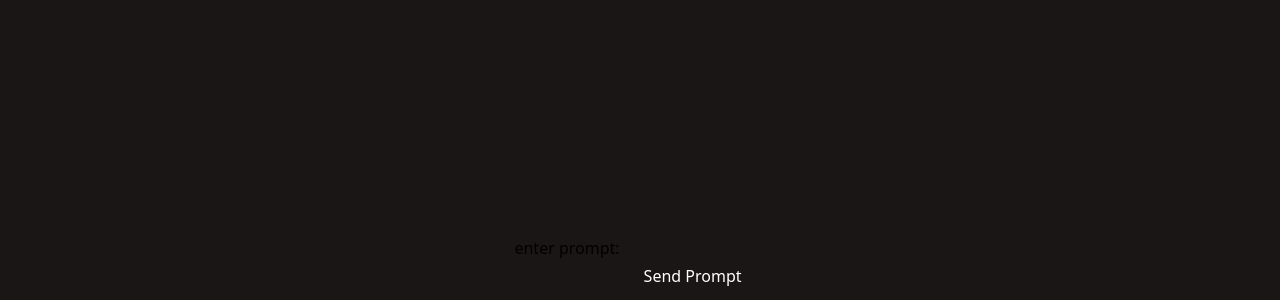
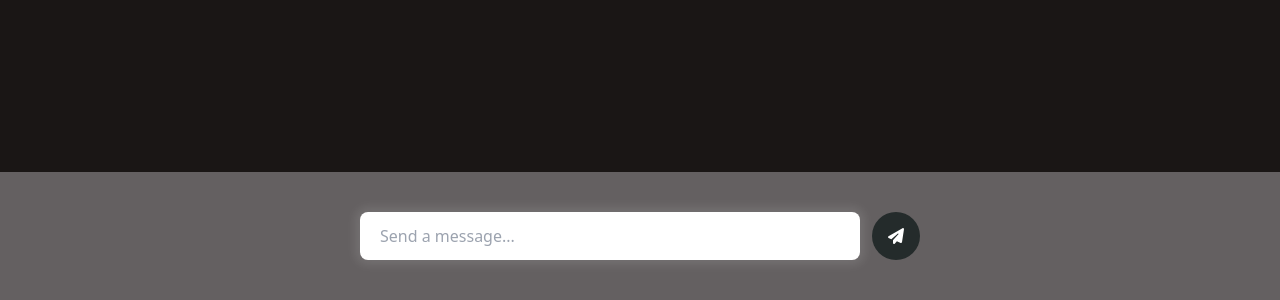
Before and after one commit to idrisaltamimi/gpt-omni, a React (Vite) app in the folder client/: page /chat in a window 1280 px wide. Shown: the part 500-800 px from the top of the page. Built offline with nearby package versions, Linux system fonts and the light colour scheme.

Commit message:
add the chat styling

```diff
--- a/client/src/index.css
+++ b/client/src/index.css
@@ -12,10 +12,7 @@ body {
   background-color: #1A1615;
 }
 
-#root {
-  max-width: 1440px;
-  width: 100%;
-  margin-inline: auto;
+/* #root {
   padding-inline: 10px;
 }
 
@@ -29,4 +26,4 @@ body {
   #root {
     padding-inline: 120px;
   }
-}
+} */
--- a/client/src/pages/Chat.tsx
+++ b/client/src/pages/Chat.tsx
@@ -1,3 +1,5 @@
+import { faPaperPlane } from '@fortawesome/free-solid-svg-icons'
+import { FontAwesomeIcon } from '@fortawesome/react-fontawesome'
 import { ChangeEvent, ReactNode, useState } from 'react'
 import SyntaxHighlighter from 'react-syntax-highlighter'
 import { monokaiSublime } from 'react-syntax-highlighter/dist/esm/styles/hljs'
@@ -15,7 +17,7 @@ const Chat = () => {
 
   return (
     <main className='flex flex-col justify-between h-full'>
-      <div className='w-full h-full flex-full'>
+      <div className='w-full'>
         {chat.length > 0 &&
           chat.map(el => (
             el.isBot ? (
@@ -29,23 +31,19 @@ const Chat = () => {
         }
       </div>
 
-      <form onSubmit={handleSubmit} className='relative flex justify-center mt-auto'>
-        <label>
-          enter prompt:
-          <textarea
-            className='absolute opacity-0 pointer-events-none'
-            value={input}
-            onChange={handleChange}
-          />
-          <span className='w-40 h-10'>
-            {input}
-          </span>
-        </label>
+      <form onSubmit={handleSubmit} className='relative flex items-center justify-center w-full h-32 gap-3 py-10 mt-auto bg-darkGrey'>
+        <input
+          type='text'
+          className='relative z-10 max-w-[500px] w-full rounded-lg h-full px-5 shadow-[0_0_10px_5px_rgba(255,255,255,.1)]'
+          placeholder='Send a message...'
+          value={input}
+          onChange={handleChange}
+        />
         <button
-          className='px-6 py-3 mt-4 text-white bg-blue-600 rounded-md'
+          className='h-full text-white transition-all duration-300 ease-in bg-blue-600 rounded-full aspect-square bg-gunmetal hover:bg-seaGreen hover:shadow-[0_0_60px_1px_seaGreen] hover:scale-110'
           type='submit'
         >
-          {isLoading ? 'Loading...' : 'Send Prompt'}
+          <FontAwesomeIcon icon={faPaperPlane} />
         </button>
       </form>
     </main>
```
